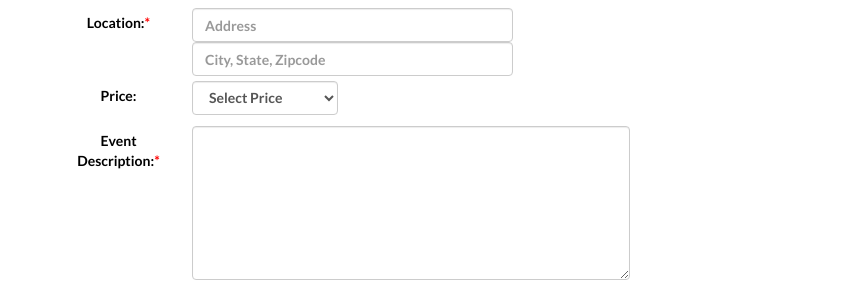
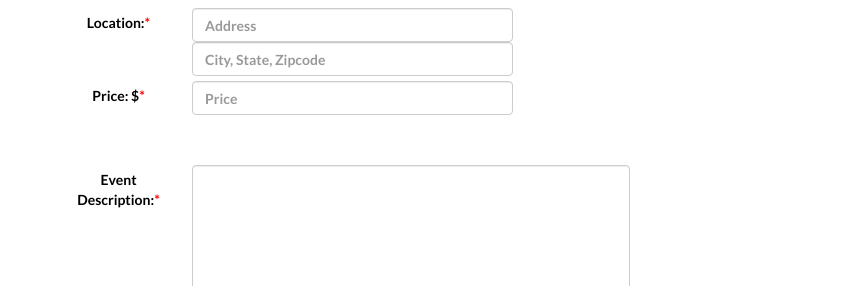
Before and after one commit to vilanle/puppysquad, a plain HTML site: page views/create_event.html in a window 1280 px wide. Shown: the part 704-990 px from the top of the page, 0-845 px from the left. Drawn offline with nearby package versions, Linux system fonts and the light colour scheme; some packages are replaced by stand-ins of ours.

Commit message:
fixed price bug

```diff
--- a/views/create_event.html
+++ b/views/create_event.html
@@ -297,18 +297,12 @@
             </div>
 
 
-            <div class="patrick">
+            <div class="patrick row">
                                           <div class="col-lg-2">
-                 <label for="example-date-input">Price:</label>
-                 </div>
-                                           <div class="col-lg-3">
-                  <select class="form-control" id="price">
-                    <option selected="selected" value="Free">Select Price</option>
-                    <option value="Free" >Free</option>
-                    <option value="$">$</option>
-                    <option value="$$">$$</option>
-                    <option value="$$$" >$$$</option>
-                  </select>
+                <label for="example-date-input">Price: $<font color="red">*</font></label>
+                </div>
+                                          <div class="col-lg-6">
+                    <input class="form-control" type="text" id="price" placeholder="Price">
             </div>
             </div>
 
```
